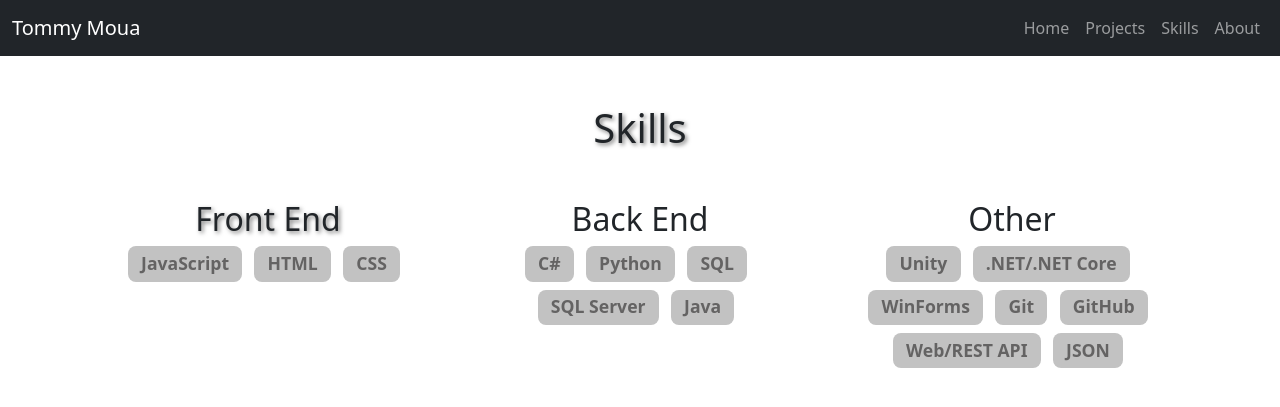
After one commit to tmoua96/portfolio-website, a Django app: page /skills/ in a window 1280 px wide. The commit adds this page. Shown: the top 407 px of the page. Run offline with Django 5.2, Linux system fonts and the light colour scheme.

Commit message:
Added itch io profile. Added styling to pages. Added extra info in about page. Added skills page.

```diff
--- a/portfolio/main/static/css/base.css
+++ b/portfolio/main/static/css/base.css
@@ -1,5 +1,5 @@
 /* General resets */
-* {
+/* * {
     box-sizing: border-box;
     margin: 0;
     padding: 0;
@@ -12,7 +12,7 @@
     color: #333;
     background-color: #f4f4f4;
     padding: 20px;
-  }
+  } */
 
   a {
     color: #007bff;
@@ -28,7 +28,7 @@
     background-color: #007bff;
     color: white;
     padding: 10px 20px;
-  } */
+  }
 
   .nav-menu {
     list-style: none;
@@ -48,6 +48,10 @@
 
   .nav-menu a:hover {
     color: #d1eaff;
+  } */
+
+  .text-shadow {
+    text-shadow: 2px 2px 4px rgba(0,0,0,0.5);
   }
 
   /* Main Content Area */
--- /dev/null
+++ b/portfolio/main/static/css/skills.css
@@ -0,0 +1,20 @@
+.skill-badge {
+    display: inline-block;
+    padding: 0.5em 0.75em;
+    font-size: 1.1em;
+    font-weight: 700;
+    line-height: 1;
+    text-align: center;
+    white-space: nowrap;
+    vertical-align: baseline;
+    border-radius: 0.5rem;
+    background-color: #c2c2c2;
+    color: #646363;
+    margin-right: 0.5rem;
+    margin-bottom: 0.5rem;
+}
+
+.skill-badge:hover {
+    color: #ffffff;
+    background-color: #adadad;
+}
--- a/portfolio/main/templates/base.html
+++ b/portfolio/main/templates/base.html
@@ -12,9 +12,7 @@
       integrity="sha384-QWTKZyjpPEjISv5WaRU9OFeRpok6YctnYmDr5pNlyT2bRjXh0JMhjY6hW+ALEwIH"
       crossorigin="anonymous"
     />
-    {% comment %}
     <link rel="stylesheet" href="{% static 'css/base.css' %}" />
-    {% endcomment %}
     <script
       defer
       src="https://cdn.jsdelivr.net/npm/bootstrap@5.3.3/dist/js/bootstrap.bundle.min.js"
@@ -25,12 +23,6 @@
   </head>
   <body>
     <header>
-      <!-- <nav class="navbar navbar-dark bg-dark">
-        <div class="ms-auto">
-          <a href="/" class="btn btn-dark me-1">Home</a>
-          <a href="/about" class="btn btn-dark me-1">About</a>
-        </div>
-      </nav> -->
       <nav class="navbar navbar-expand-lg navbar-dark bg-dark">
         <div class="container-fluid">
           <a class="navbar-brand" href="/">Tommy Moua</a>
@@ -54,6 +46,9 @@
                 <a class="nav-link" href="/projects">Projects</a>
               </li>
               <li class="nav-item">
+                <a class="nav-link" href="/skills">Skills</a>
+              </li>
+              <li class="nav-item">
                 <a class="nav-link" href="/about">About</a>
               </li>
             </ul>
--- a/portfolio/main/templates/projects.html
+++ b/portfolio/main/templates/projects.html
@@ -10,8 +10,8 @@ Projects Page
 {% endblock extrahead %}
 
 {% block content %}
+<h1 class="text-shadow mb-5">Projects</h1>
 <div class="filters">
-    <input type="text" id="name-search" placeholder="Search by name..."/>
     <div class="tags-list">
         {% for tag in tags %}
             <button class="tag" data-tag="{{ tag.name|lower }}">{{ tag.name }}</button>
--- /dev/null
+++ b/portfolio/main/templates/skills.html
@@ -0,0 +1,53 @@
+{% extends "base.html" %}
+{% load static %}
+
+{% block title %}
+Skills Page
+{% endblock title %}
+
+{% block extrahead %}
+<link rel="stylesheet" href="{% static 'css/skills.css' %}">
+{% endblock extrahead %}
+
+{% block content %}
+<h1 class="mb-5 text-shadow">Skills</h1>
+
+<div class="container">
+    <div class="row">
+        <div class="col-md-4">
+            <h2 class="text-shadow">Front End</h2>
+            <div class="mb-3">
+                <span class="skill-badge">JavaScript</span>
+                <span class="skill-badge">HTML</span>
+                <span class="skill-badge">CSS</span>
+            </div>
+        </div>
+        <div class="col-md-4">
+            <h2>Back End</h2>
+            <div class="mb-3">
+                <span class="skill-badge">C#</span>
+                <span class="skill-badge">Python</span>
+                <span class="skill-badge">SQL</span>
+                <span class="skill-badge">SQL Server</span>
+                <span class="skill-badge">Java</span>
+            </div>
+        </div>
+        <div class="col-md-4">
+            <h2>Other</h2>
+            <div class="mb-3">
+                <span class="skill-badge">Unity</span>
+                <span class="skill-badge">.NET/.NET Core</span>
+                <span class="skill-badge">WinForms</span>
+                <span class="skill-badge">Git</span>
+                <span class="skill-badge">GitHub</span>
+                <span class="skill-badge">Web/REST API</span>
+                <span class="skill-badge">JSON</span>
+            </div>
+        </div>
+    </div>
+</div>
+{% endblock content %}
+
+{% block extra_js %}
+<script src="{% static 'js/skills.js' %}"></script>
+{% endblock extra_js %}
--- a/portfolio/main/urls.py
+++ b/portfolio/main/urls.py
@@ -5,6 +5,7 @@ urlpatterns = [
     path("", views.home, name="home"),
     path("home/", views.home, name="home"),
     path("projects/", views.projects, name="projects"),
+    path("skills/", views.skills, name="skills"),
     path("about/", views.about, name="about"),
     path("projects/<int:id>", views.project, name="project"),
 ]
--- a/portfolio/main/views.py
+++ b/portfolio/main/views.py
@@ -24,3 +24,6 @@ def project(request, id):
     except OperationalError:
         return render(request, "project.html", {"error": "Database error occurred."})
     return render(request, "project.html", {"project": project})
+
+def skills(request):
+    return render(request, "skills.html")
```
Also changed, not shown: portfolio/main/static/js/projects.js (+2 -8 lines), portfolio/main/templates/about.html (+13 -2 lines), portfolio/main/templates/home.html (+16 -5 lines), portfolio/db.sqlite3, portfolio/main/static/images/ItchIO-Logos/itchio-logo-textless-black.png (added), portfolio/main/static/js/skills.js (added).
